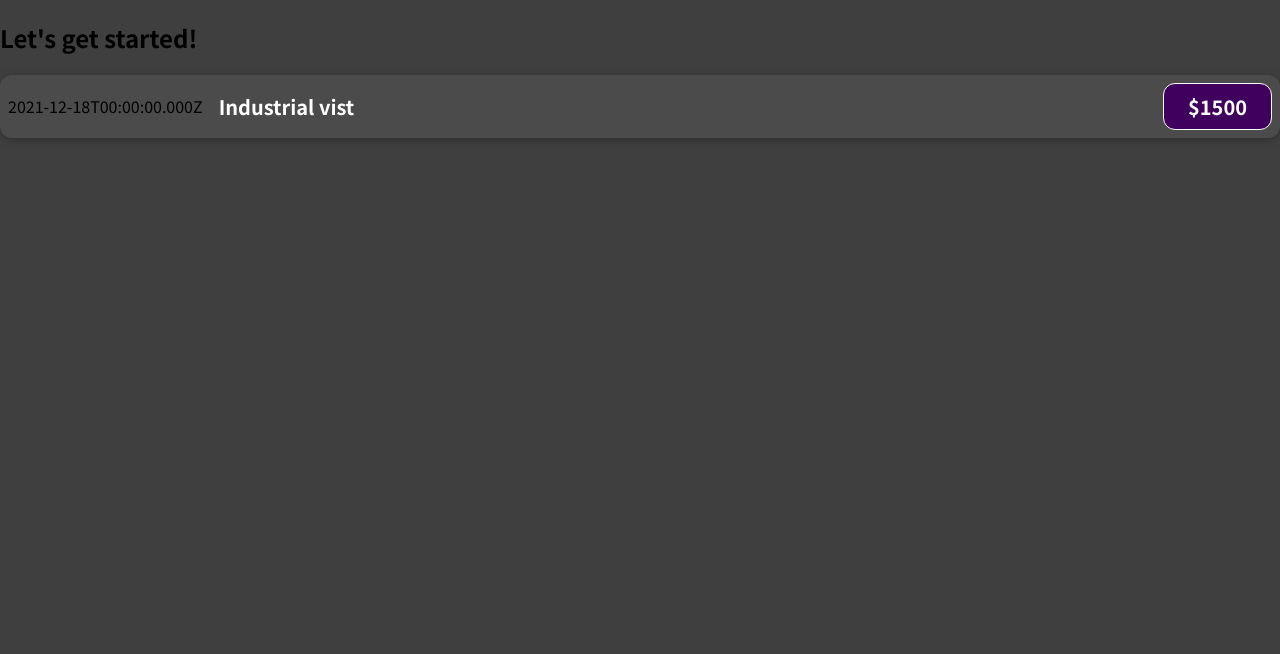
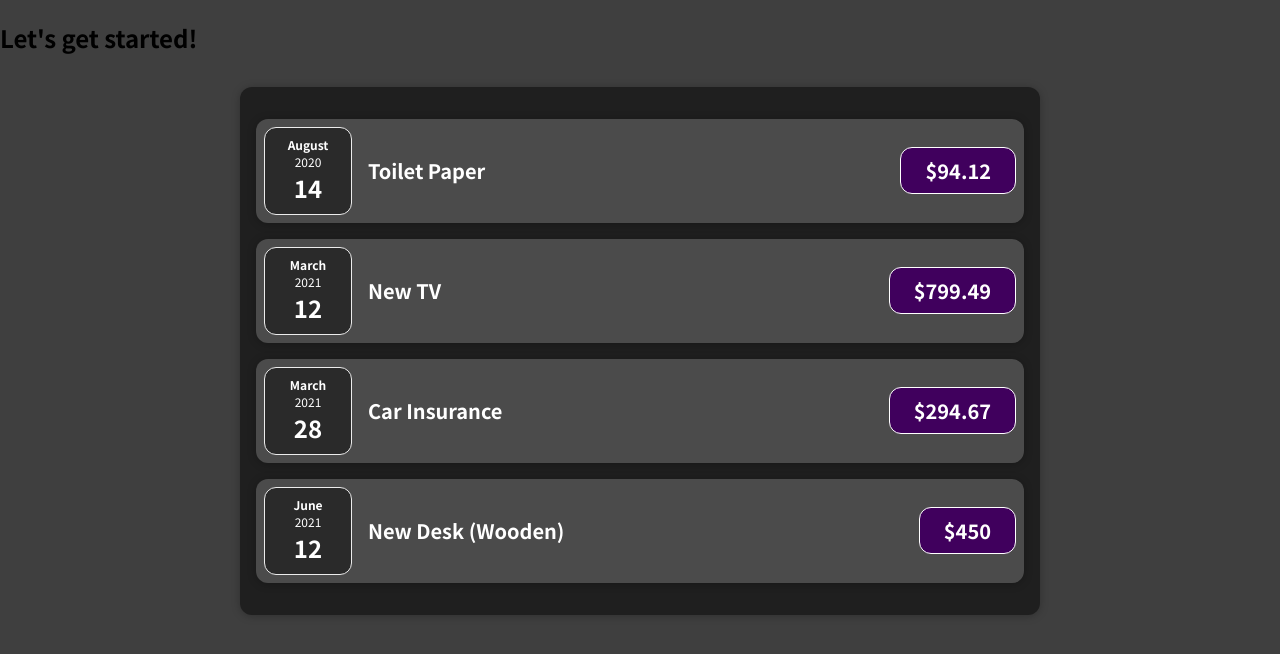
Before and after one commit to Chetan-B-B/ExpenseTracker, a JavaScript app: page / in a window 1280 px wide. Shown: the top 654 px of the page. Built offline with nearby package versions, Linux system fonts and the light colour scheme.

Commit message:
19-12-2021

```diff
--- a/src/App.js
+++ b/src/App.js
@@ -1,10 +1,31 @@
-import ExpenseItem from "./components/ExpenseItem";
+import Expenses from "./components/Expenses";
 
 function App() {
+  const expenses = [
+    {
+      id: "e1",
+      title: "Toilet Paper",
+      amount: 94.12,
+      date: new Date(2020, 7, 14),
+    },
+    { id: "e2", title: "New TV", amount: 799.49, date: new Date(2021, 2, 12) },
+    {
+      id: "e3",
+      title: "Car Insurance",
+      amount: 294.67,
+      date: new Date(2021, 2, 28),
+    },
+    {
+      id: "e4",
+      title: "New Desk (Wooden)",
+      amount: 450,
+      date: new Date(2021, 5, 12),
+    },
+  ];
   return (
     <div>
       <h2>Let's get started!</h2>
-      <ExpenseItem></ExpenseItem>
+      <Expenses items={expenses} />
     </div>
   );
 }
--- /dev/null
+++ b/src/components/Card.css
@@ -0,0 +1,4 @@
+.card {
+  border-radius: 12px;
+  box-shadow: 0 1px 8px rgba(0, 0, 0, 0.25);
+}
--- /dev/null
+++ b/src/components/Card.js
@@ -0,0 +1,7 @@
+import "./Card.css";
+function Card(props) {
+  const classes = `card ${props.className}`;
+  return <div className={classes}>{props.children}</div>;
+}
+
+export default Card;
--- /dev/null
+++ b/src/components/ExpenseDate.css
@@ -0,0 +1,26 @@
+.expense-date {
+  display: flex;
+  flex-direction: column;
+  width: 5.5rem;
+  height: 5.5rem;
+  border: 1px solid #ececec;
+  background-color: #2a2a2a;
+  color: white;
+  border-radius: 12px;
+  align-items: center;
+  justify-content: center;
+}
+
+.expense-date__month {
+  font-size: 0.75rem;
+  font-weight: bold;
+}
+
+.expense-date__year {
+  font-size: 0.75rem;
+}
+
+.expense-date__day {
+  font-size: 1.5rem;
+  font-weight: bold;
+}
--- /dev/null
+++ b/src/components/ExpenseDate.js
@@ -0,0 +1,15 @@
+import "./ExpenseDate.css";
+function ExpenseDate(props) {
+  const month = props.date.toLocaleString("en-US", { month: "long" });
+  const year = props.date.toLocaleString("en-US", { year: "numeric" });
+  const day = props.date.toLocaleString("en-US", { day: "2-digit" });
+
+  return (
+    <div className="expense-date">
+      <div className="expense-date__month">{month}</div>
+      <div className="expense-date__year">{year}</div>
+      <div className="expense-date__day">{day}</div>
+    </div>
+  );
+}
+export default ExpenseDate;
--- a/src/components/ExpenseItem.css
+++ b/src/components/ExpenseItem.css
@@ -2,10 +2,8 @@
   display: flex;
   justify-content: space-between;
   align-items: center;
-  box-shadow: 0 2px 8px rgba(0, 0, 0, 0.25);
   padding: 0.5rem;
   margin: 1rem 0;
-  border-radius: 12px;
   background-color: #4b4b4b;
 }
 
--- a/src/components/ExpenseItem.js
+++ b/src/components/ExpenseItem.js
@@ -1,16 +1,15 @@
 import "./ExpenseItem.css";
-function ExpenseItem() {
-  const date = new Date(2021, 11, 18);
-  const title = `Industrial vist`;
-  const amount = 1500;
+import ExpenseDate from "./ExpenseDate";
+import Card from "./Card";
+function ExpenseItem(props) {
   return (
-    <div className="expense-item">
-      <div>{date.toISOString()}</div>
+    <Card className="expense-item">
+      <ExpenseDate date={props.date} />
       <div className="expense-item__description">
-        <h2>{title}</h2>
-        <div className="expense-item__price">${amount}</div>
+        <h2>{props.title}</h2>
+        <div className="expense-item__price">${props.amount}</div>
       </div>
-    </div>
+    </Card>
   );
 }
 export default ExpenseItem;
--- /dev/null
+++ b/src/components/Expenses.css
@@ -0,0 +1,7 @@
+.expenses {
+  padding: 1rem;
+  background-color: rgb(31, 31, 31);
+  margin: 2rem auto;
+  width: 50rem;
+  max-width: 95%;
+}
--- /dev/null
+++ b/src/components/Expenses.js
@@ -0,0 +1,32 @@
+import ExpenseItem from "./ExpenseItem";
+import "./Expenses.css";
+import Card from "./Card";
+
+function Expenses(props) {
+  return (
+    <Card className="expenses">
+      <ExpenseItem
+        title={props.items[0].title}
+        amount={props.items[0].amount}
+        date={props.items[0].date}
+      />
+      <ExpenseItem
+        title={props.items[1].title}
+        amount={props.items[1].amount}
+        date={props.items[1].date}
+      />
+      <ExpenseItem
+        title={props.items[2].title}
+        amount={props.items[2].amount}
+        date={props.items[2].date}
+      />
+      <ExpenseItem
+        title={props.items[3].title}
+        amount={props.items[3].amount}
+        date={props.items[3].date}
+      />
+    </Card>
+  );
+}
+
+export default Expenses;
```
Also changed, not shown: 1 other file (tests, documents, lock files or other folders).
